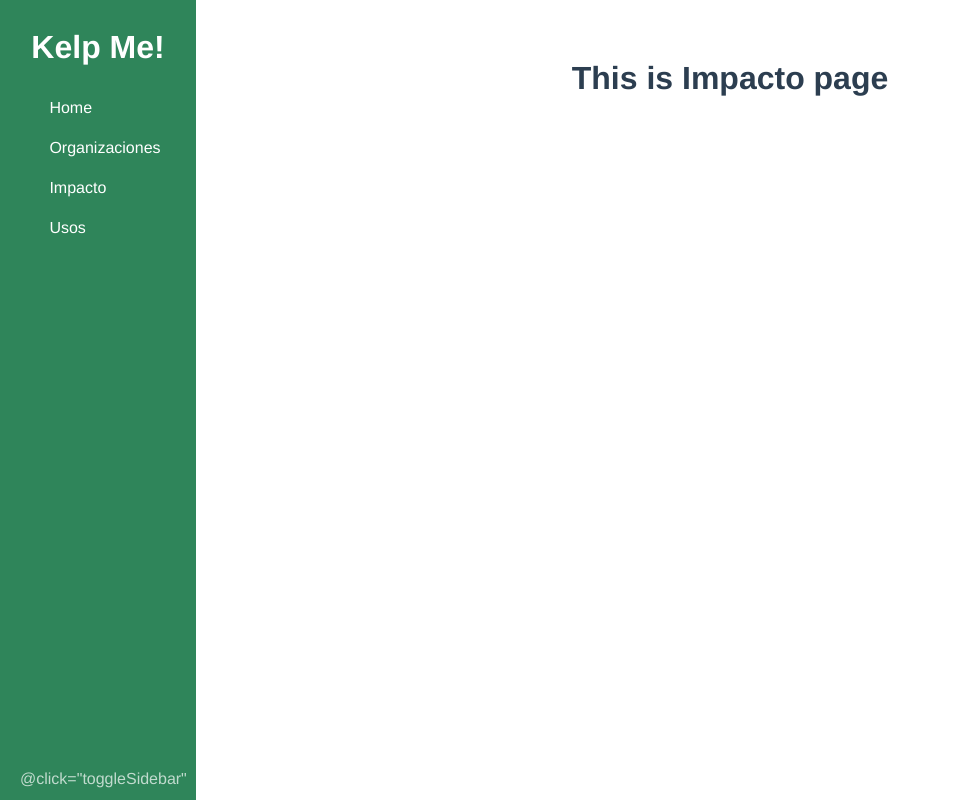
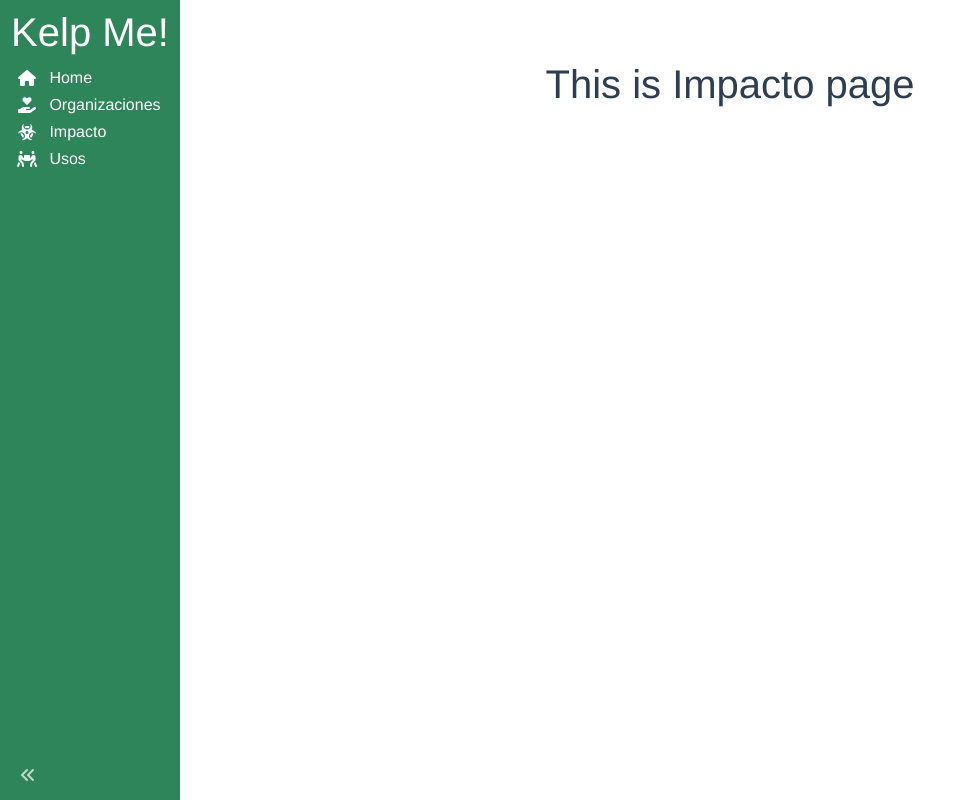
Before and after one commit to OscarGPDev/Kelpme, a Vue app in the folder frontend/kelp-me/: page /usos in a window 1280 px wide. Shown: the whole page, without its empty margins (0-962 px from the left). Built offline with nearby package versions, Linux system fonts and the light colour scheme.

Commit message:
Se recupera el sidebar

```diff
--- a/frontend/kelp-me/public/index.html
+++ b/frontend/kelp-me/public/index.html
@@ -5,6 +5,8 @@
     <meta http-equiv="X-UA-Compatible" content="IE=edge">
     <meta name="viewport" content="width=device-width,initial-scale=1.0">
     <link rel="icon" href="<%= BASE_URL %>favicon.ico">
+    <link href="https://cdn.jsdelivr.net/npm/bootstrap@5.1.3/dist/css/bootstrap.min.css" rel="stylesheet" integrity="sha384-1BmE4kWBq78iYhFldvKuhfTAU6auU8tT94WrHftjDbrCEXSU1oBoqyl2QvZ6jIW3" crossorigin="anonymous">
+    <script src="https://kit.fontawesome.com/101326ea39.js" crossorigin="anonymous"></script>
     <title><%= htmlWebpackPlugin.options.title %></title>
   </head>
   <body>
--- a/frontend/kelp-me/src/components/sidebar/SidebarComponent.vue
+++ b/frontend/kelp-me/src/components/sidebar/SidebarComponent.vue
@@ -26,10 +26,10 @@ export default {
     <SidebarLink to="/impacto" icon="fas fa-biohazard">Impacto</SidebarLink>
     <SidebarLink to="/usos" icon="fas fa-people-carry">Usos</SidebarLink>
 
-    <span class="collapse-icon" :class="{'rotate-180':collapsed}">
-            @click="toggleSidebar"
+    <span class="collapse-icon" :class="{'rotate-180':collapsed}"  @click="toggleSidebar">
+      <i class="fas fa-angle-double-left"></i>
     </span>
-    <i class="fas fa-angle-double-left"></i>
+
 
     </div>
 </template>
```
